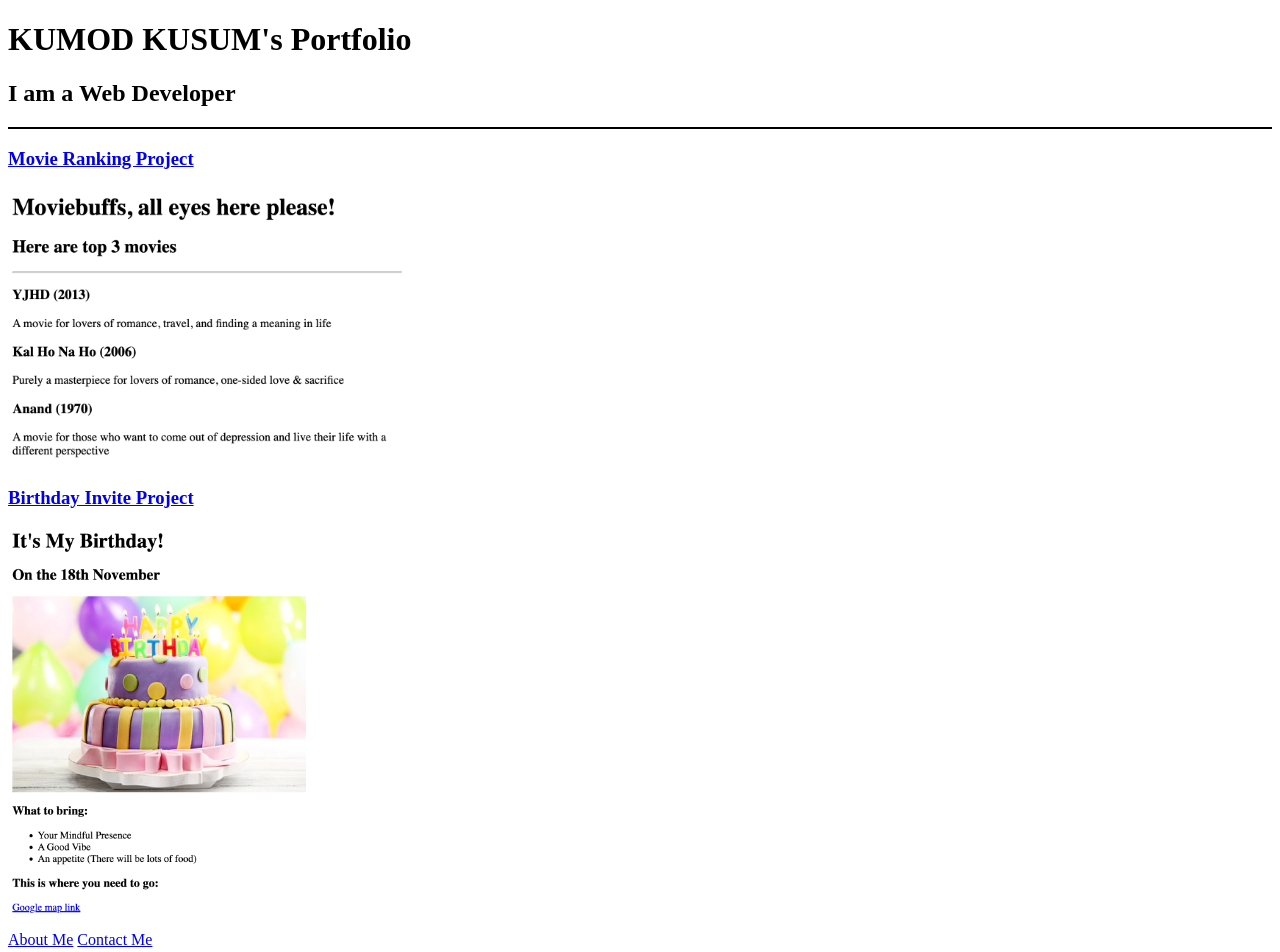
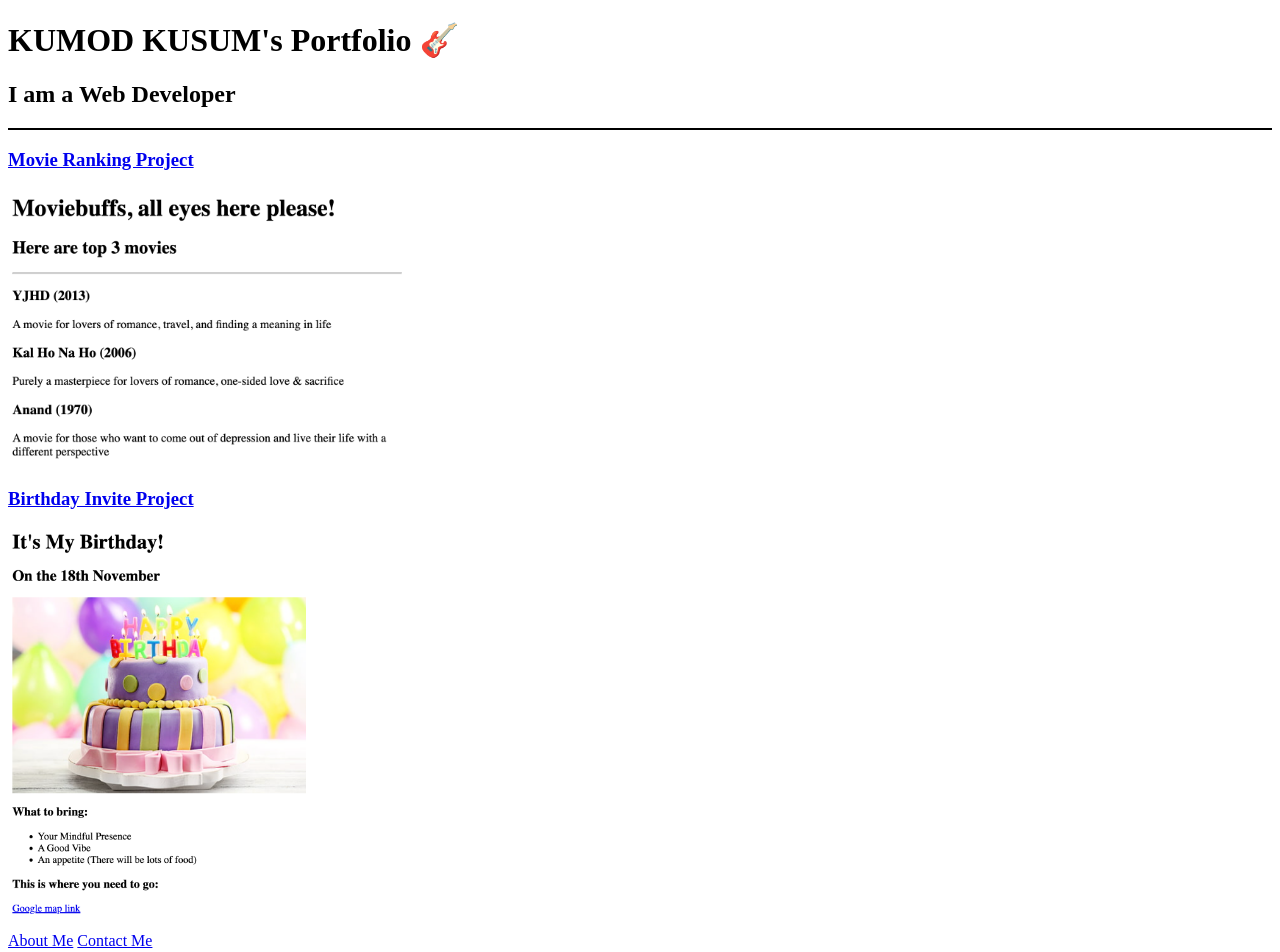
Before and after one commit to KumodKusum/html-portfolio, a plain HTML site: page index.html in a window 1280 px wide. Drawn offline with Linux system fonts and the light colour scheme.

Commit message:
Update index.html

```diff
--- a/index.html
+++ b/index.html
@@ -6,7 +6,7 @@
         <title>KK's Space 🎸🍻📚</title>
     </head>
     <body>
-        <h1>KUMOD KUSUM's Portfolio</h1>
+        <h1>KUMOD KUSUM's Portfolio 🎸</h1>
         <h2>I am a Web Developer</h2>
         <hr size="2" color="black">
         <a href="./public/movie-ranking.html"><h3>Movie Ranking Project</h3></a>
```
